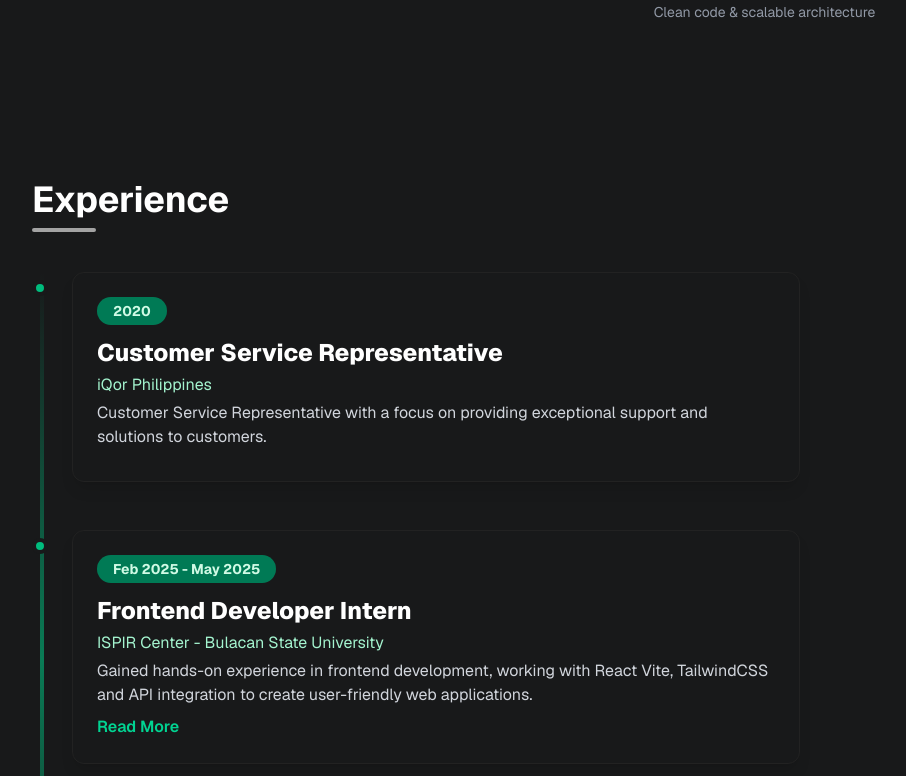
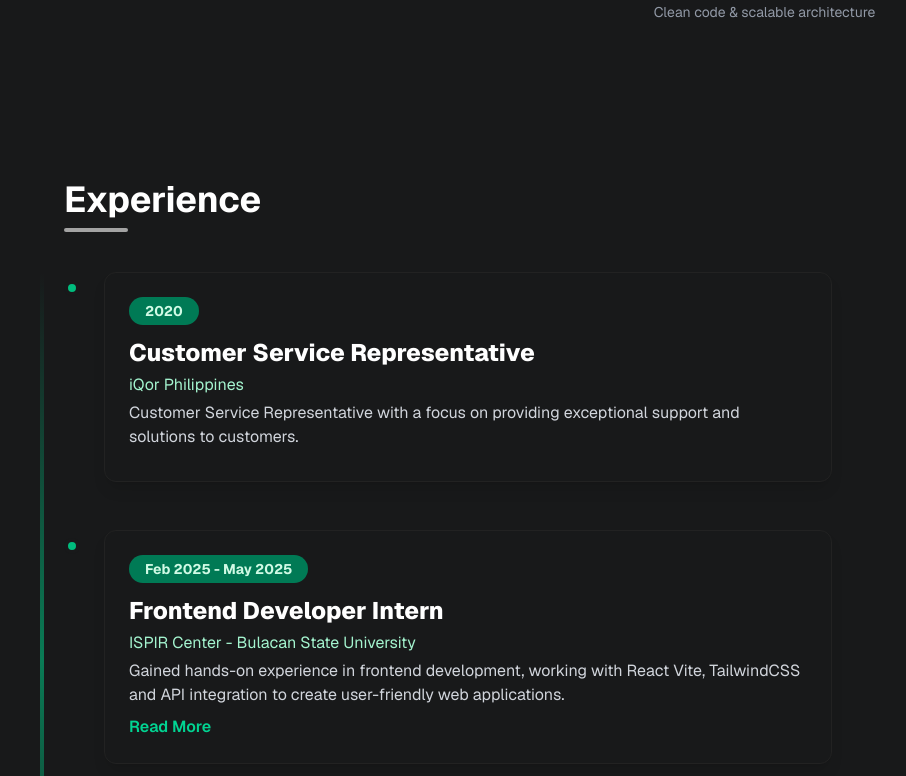
Before and after one commit to teressaconde/teressa-portfolio, a Next.js app: page / in a window 1280 px wide. Shown: the part 1124-1900 px from the top of the page, without its empty margins (64-970 px from the left). Built offline with nearby package versions, Linux system fonts and the light colour scheme.

Commit message:
fix: align Experience section with Home and About sections
- Updated Experience section padding to match other sections
- Removed extra left margins from title, underline, and timeline container
- Ensured perfect horizontal alignment across all main sections

```diff
--- a/app/ExperienceSection.js
+++ b/app/ExperienceSection.js
@@ -29,12 +29,12 @@ const experiences = [
 
 export default function ExperienceSection() {
   return (
-    <section id="experience" className="w-full min-h-[60vh] bg-[#18191A] px-4 md:px-24 py-20">
+    <section id="experience" className="w-full min-h-[60vh] bg-[#18191A] px-8 md:px-32 py-20">
       <h2 className="text-3xl md:text-4xl font-bold text-left mb-2">Experience</h2>
       <div className="w-16 h-1 bg-white/60 mb-10 rounded" />
       <div className="relative flex flex-col items-start">
         {/* Vertical timeline line */}
-        <div className="absolute left-2 top-0 h-full w-1 bg-gradient-to-b from-transparent via-emerald-500/60 to-transparent rounded-full z-0" />
+        <div className="absolute -left-6 top-0 h-full w-1 bg-gradient-to-b from-transparent via-emerald-500/60 to-transparent rounded-full z-0" />
         <div className="flex flex-col gap-12 w-full max-w-3xl z-10">
           {experiences.map((exp, idx) => (
             <motion.div
```
